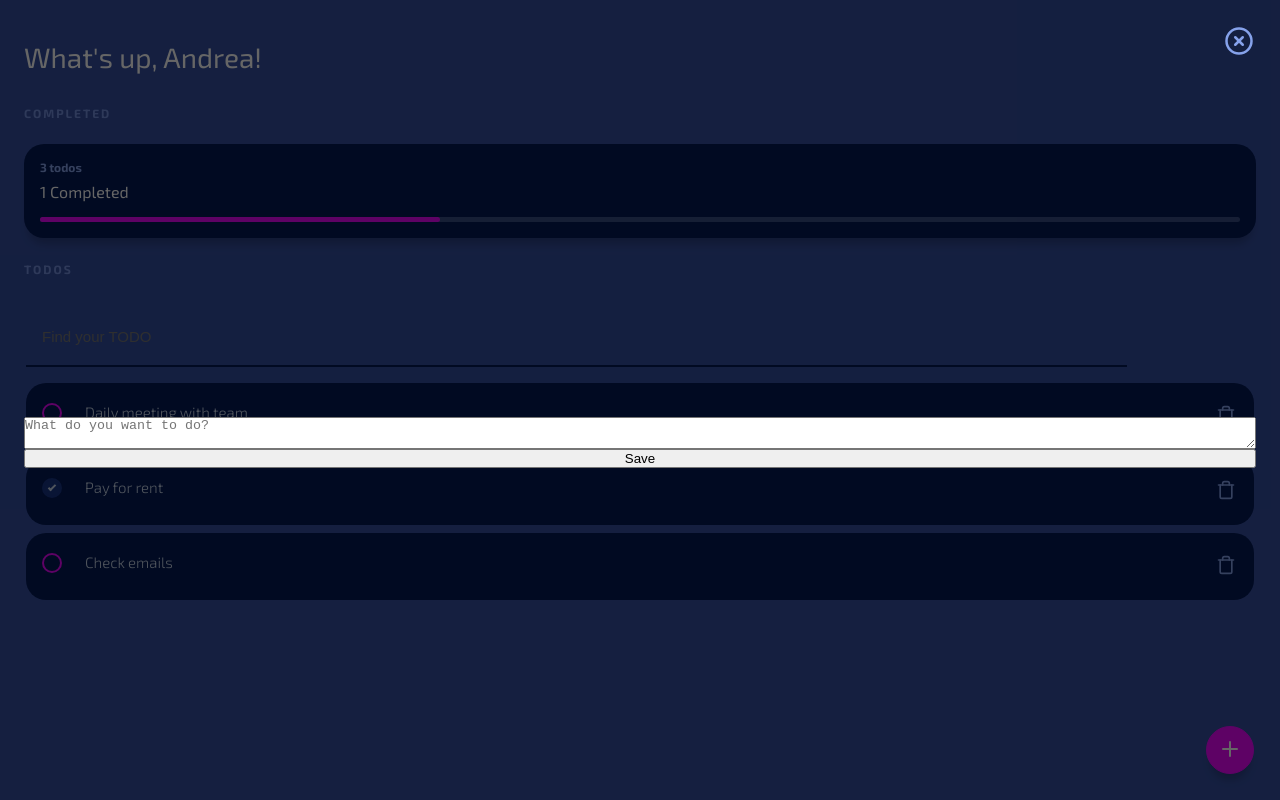
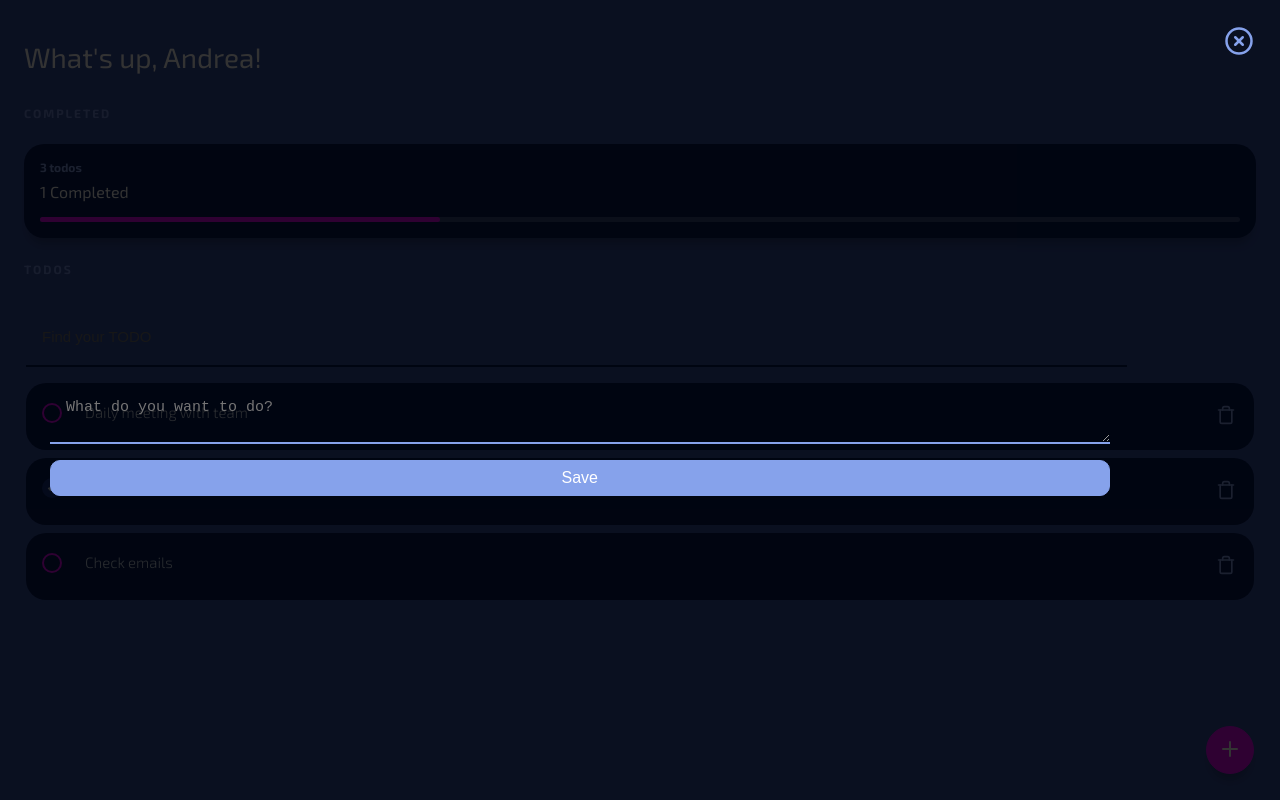
Before and after one commit to andrecontdi/todo-app, a React (Create React App) app: page / in a window 1280 px wide. Both pictures are taken after a click on the button 1230 px from the left and 750 px from the top of the page. Built offline with nearby package versions, Linux system fonts and the light colour scheme.

Commit message:
feat: form styling

```diff
--- a/src/components/modal/modal.css
+++ b/src/components/modal/modal.css
@@ -18,5 +18,5 @@
   height: 100vh;
   overflow: auto;
   background-color: rgb(0, 0, 0);
-  background-color: rgba(0, 0, 0, 0.6);
+  background-color: rgba(0, 0, 0, 0.8);
 }
--- a/src/components/todo/form/index.js
+++ b/src/components/todo/form/index.js
@@ -7,6 +7,10 @@ function TodoForm({ handleAddTodo, handleModalClosing }) {
   const [inputValueError, setInputValueError] = React.useState();
 
   const handleNewTodoInput = (event) => {
+    if (event.target.value) {
+      setInputValueError(false);
+    }
+
     setInputValue(event.target.value);
   };
 
@@ -35,13 +39,16 @@ function TodoForm({ handleAddTodo, handleModalClosing }) {
           aria-placeholder="What do you want to do?"
           value={inputValue}
           onChange={(event) => handleNewTodoInput(event)}
+          className="todo-text-input"
         ></textarea>
         {!!inputValueError && (
           <div className="error--container">
             <p>Ther's no TODO to add.</p>
           </div>
         )}
-        <button type="submit">Save</button>
+        <button type="submit" className="todo-text-button">
+          Save
+        </button>
       </form>
     </React.Fragment>
   );
--- a/src/components/todo/form/todo-form.css
+++ b/src/components/todo/form/todo-form.css
@@ -23,3 +23,37 @@ form {
   margin: 24px 0;
   padding: 0px 24px;
 }
+
+.todo-text-input {
+  margin: 8px 26px;
+  width: 86%;
+  appearance: none;
+  -webkit-appearance: none;
+  padding: 9px 16px;
+  font-size: 1.5rem;
+  font-weight: 300;
+  color: #c7d5e8;
+  background: transparent;
+  border: none;
+  border-bottom: 2px solid #86a2eb;
+}
+
+.error--container {
+  margin: 8px 26px;
+  width: 86%;
+  color: #eb05fd;
+}
+
+.todo-text-button {
+  margin: 8px 26px;
+  width: 86%;
+  appearance: none;
+  -webkit-appearance: none;
+  padding: 8px 16px;
+  font-size: 1.6rem;
+  font-weight: 400;
+  color: #ffffff;
+  background: #86a2eb;
+  border: 1px solid #86a2eb;
+  border-radius: 10px;
+}
```
